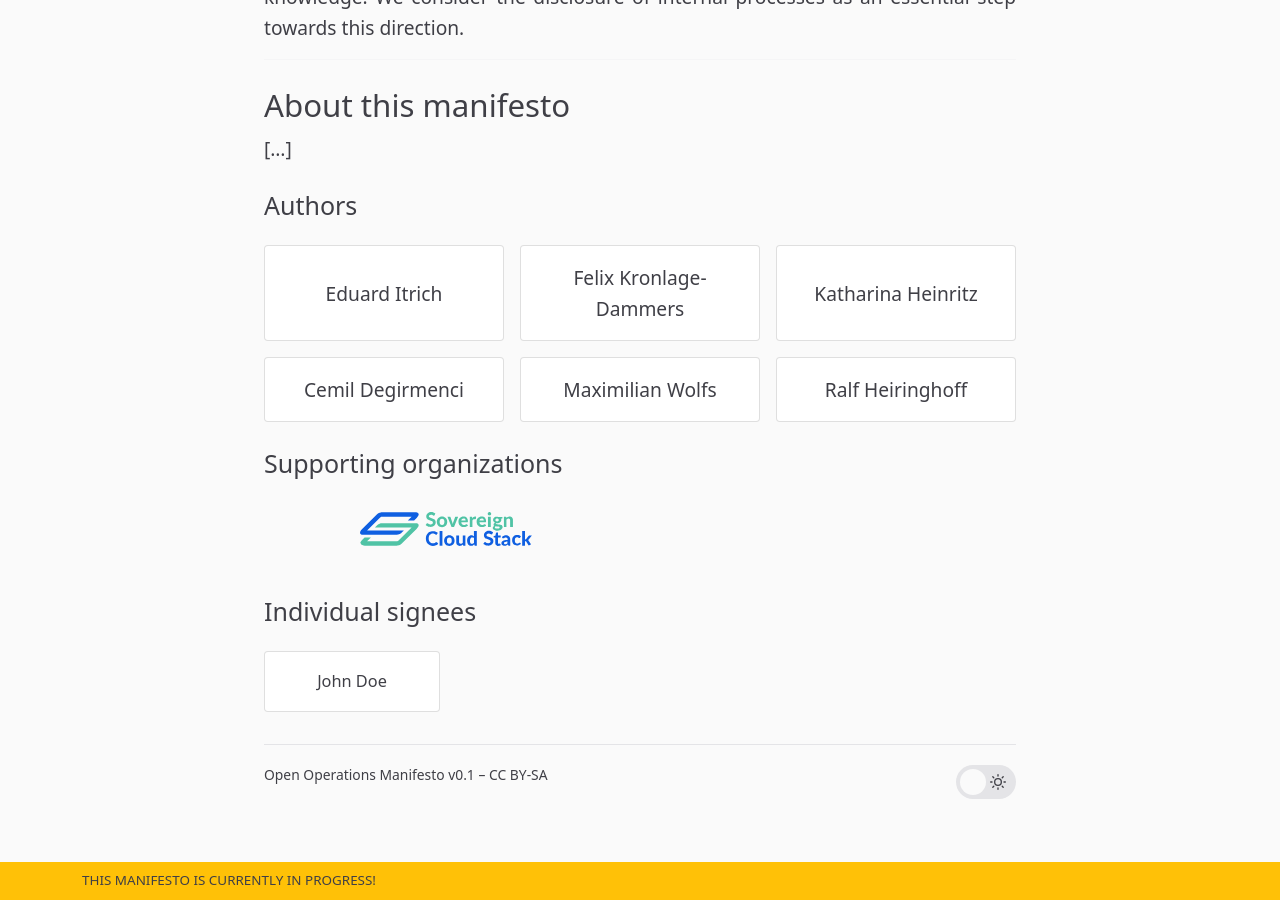
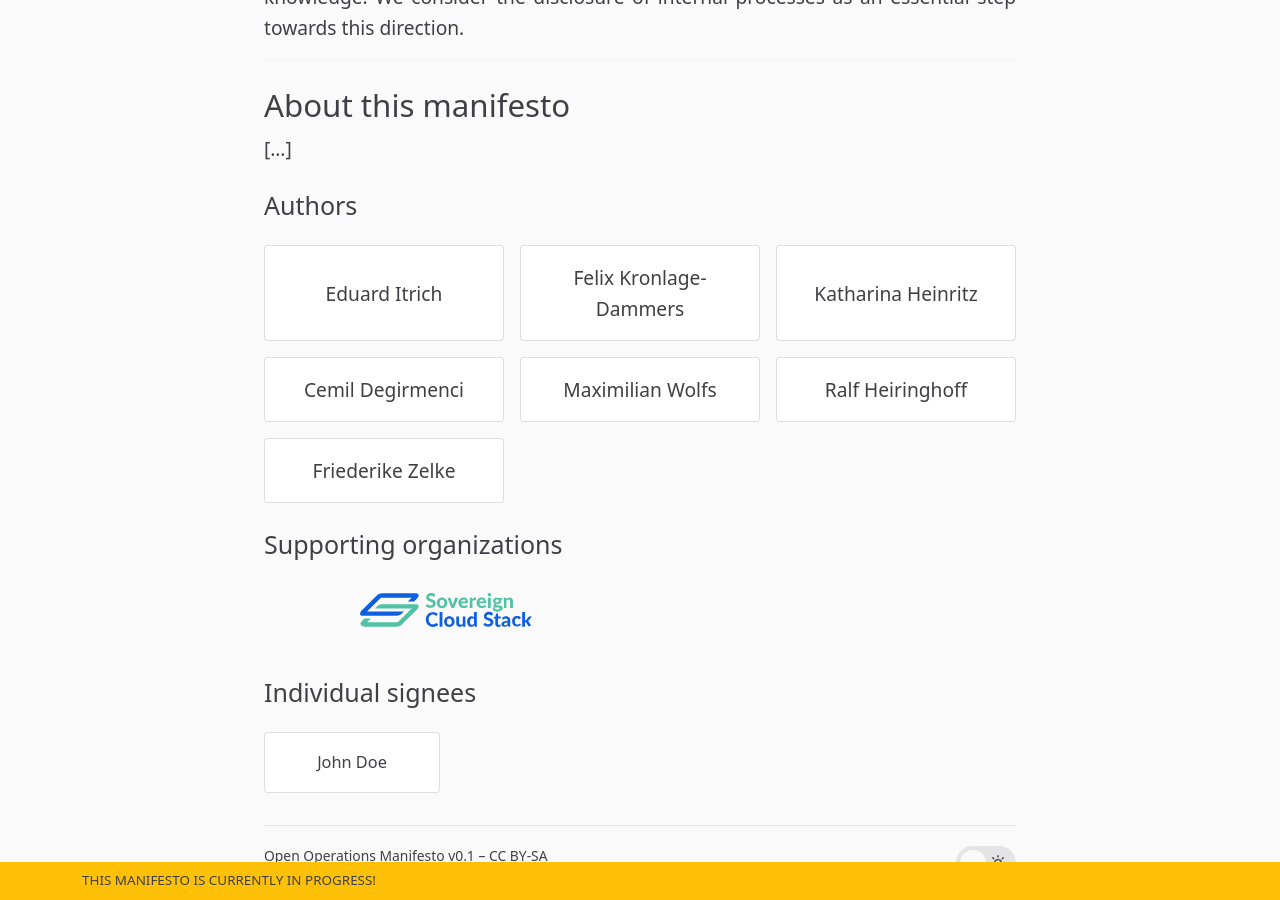
Before and after one commit to SovereignCloudStack/open-operations-manifesto, a Jekyll site: the page built from MANIFESTO.md, in a window 1280 px wide and 900 px high, scrolled down 1824 px. Built offline with Jekyll 4.4.1, drawn with Linux system fonts in a browser that asks for light colours.

Commit message:
Add @FriederikeZelke as author (#26)
Signed-off-by: Eduard Itrich <eduard@itrich.net>

Signed-off-by: Eduard Itrich <eduard@itrich.net>

```diff
--- a/_data/authors.yml
+++ b/_data/authors.yml
@@ -4,3 +4,4 @@
 - name: Cemil Degirmenci
 - name: Maximilian Wolfs
 - name: Ralf Heiringhoff
+- name: Friederike Zelke
```
